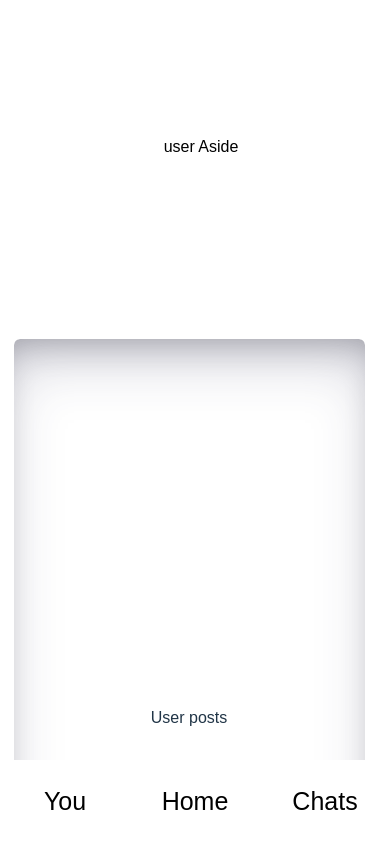
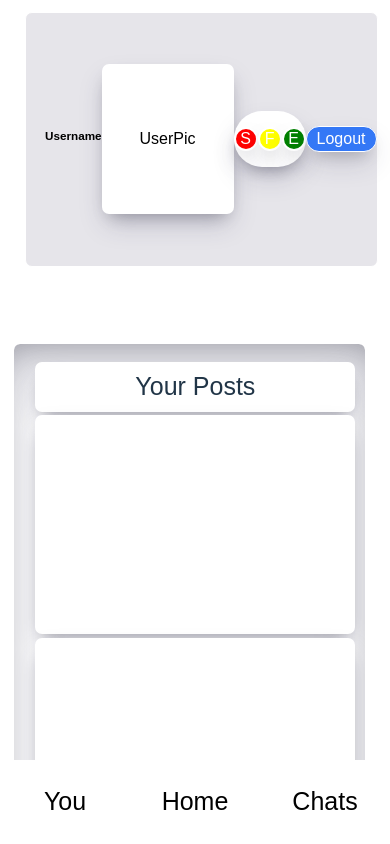
Before and after one commit to GundogCodes/GoodForum., a React (Vite) app: page /user/1 in a window 390 px wide. Built offline with nearby package versions, Linux system fonts and the light colour scheme.

Commit message:
added more basics to userPage added a lot of nesessary components and pages

```diff
--- a/src/components/HomePosts/HomePosts.module.scss
+++ b/src/components/HomePosts/HomePosts.module.scss
@@ -41,6 +41,7 @@
             color: black;
             border: solid white 1px;
             box-shadow: rgba(50, 50, 93, 0.25) 0px 13px 27px -5px, rgba(0, 0, 0, 0.3) 0px 8px 16px -8px;
+            animation: fadeIn 2s;
         }
     }
    }
--- /dev/null
+++ b/src/components/Logout/Logout.jsx
@@ -0,0 +1,8 @@
+import styles from './Logout.module.scss'
+export default function Logout(){
+    return(
+        <div className={styles.Logout}>
+            Logout
+        </div>
+    )
+}
--- /dev/null
+++ b/src/components/Logout/Logout.module.scss
@@ -0,0 +1,24 @@
+.Logout{
+    top: 10vh;
+    background-color: rgb(52,120,246);
+    color: white;
+    border:  solid white 1px;
+    border-radius: 50px;
+    padding-left: 10px;
+    padding-right: 10px;
+    box-shadow: rgba(50, 50, 93, 0.25) 0px 13px 27px -5px, rgba(0, 0, 0, 0.3) 0px 8px 16px -8px;
+
+}
+
+.Logout:hover{
+    transition: 1s;
+    padding-left: 15px;
+    padding-bottom: 2px;
+    padding-top: 2px;
+    padding-right: 15px;
+}
+@media(max-width:900px){
+    .Logout{
+
+    }
+}
--- a/src/components/NavBar/NavBar.module.scss
+++ b/src/components/NavBar/NavBar.module.scss
@@ -25,6 +25,7 @@
             flex-direction: row;
             justify-content: center;
             display: flex;
+            color: white;
 
         }
     }
--- a/src/components/UserAside/UserAside.jsx
+++ b/src/components/UserAside/UserAside.jsx
@@ -1,9 +1,18 @@
 import styles from './UserAside.module.scss'
-
+import Logout from '../Logout/Logout'
 export default function UserAside(){
     return(
         <div  className={styles.UserAside}>
-        user Aside
+            <h1>Username</h1>
+            <header className={styles.userPic}>
+                UserPic
+            </header>
+            <section className={styles.controlPanel}>
+                <p className={styles.setting}>S</p>
+                <p className={styles.friends}>F</p>
+                <p className={styles.edit}>E</p>
+            </section>
+            <Logout/>
         </div>
     )
 }
--- a/src/components/UserAside/UserAside.module.scss
+++ b/src/components/UserAside/UserAside.module.scss
@@ -2,18 +2,67 @@
     position: absolute;
     margin-top: 10vmin;
     left: 5vw;
-    width: 20vw;
+    width: 18vw;
     height: 90vh;
     display: flex;
     flex-direction: column;
     color: black;
-    justify-content: center;
+    justify-content: space-evenly;
     align-items: center;
     border: solid 1px white;
     animation: fadeIn 0.5s;
     margin:5px;
+    background-color: rgb(230,229,234);
+    border-radius: 7px;
+    h1{
+        position: relative;
+        color: black;
+    }
+    .userPic{
+        background-color: white;
+        display: flex;
+        justify-content: center;
+        align-items: center;
+        box-shadow: rgba(50, 50, 93, 0.25) 0px 13px 27px -5px, rgba(0, 0, 0, 0.3) 0px 8px 16px -8px;
+        width: 15vw;
+        height: 15vw;
+        border-radius: 7px;
+    }
+
+    .controlPanel{
+        box-shadow: rgba(50, 50, 93, 0.25) 0px 13px 27px -5px, rgba(0, 0, 0, 0.3) 0px 8px 16px -8px;
+        display: flex;
+        justify-content: space-around;
+        width: 15vw;
+        border-radius: 50px;
 
 
+        p{
+            border: solid 2px white;
+            color: white;
+            display: flex;
+            justify-content: center;
+            align-items: center;
+            border-radius: 50px;
+
+            width: 2vw;
+            height: 2vw;
+        }
+        .setting{
+            background-color: rgb(236,106,94);
+        }
+        .friends{
+            background-color: rgb(244,191,79);
+        }
+        .edit{
+            background-color: rgb(99,200,85);
+
+        }
+        .setting:hover, .friends:hover, .edit:hover{
+            transition: 0.5s;
+            padding: 1px;
+        }
+    }
 }
 
 @keyframes fadeIn {
@@ -24,14 +73,54 @@
 @media (max-width:900px) {
     .UserAside{
     position: absolute;
-    margin-top: 5vmin;
-    left: 5vw;
+    margin-top: 3vmin;
     width: 90vw;
     height: 30vh;
     display: flex;
-    flex-direction: column;
-    color: black;
-    justify-content: center;
+    flex-direction: row;
+    justify-content: space-evenly;
     align-items: center;
+    background-color: rgb(230,229,234);
+    border-radius: 7px;
+    h1{
+        font-size: 3vmin;
+        width: 15vw;
+        display: flex;
+    }
+    .userPic{
+        box-shadow: rgba(50, 50, 93, 0.25) 0px 13px 27px -5px, rgba(0, 0, 0, 0.3) 0px 8px 16px -8px;
+        width: 150px;
+
+        height: 150px;
+        border-radius: 7px;
+    }
+
+    .controlPanel{
+        box-shadow: rgba(50, 50, 93, 0.25) 0px 13px 27px -5px, rgba(0, 0, 0, 0.3) 0px 8px 16px -8px;
+        border-radius: 50px;
+        width: 20vw;
+        background-color: white;
+        p{
+            width: 20px;
+            height: 20px;
+            color: white;
+            display: flex;
+            justify-content: center;
+            align-items: center;
+            border-radius: 50px;
+            box-shadow: rgba(50, 50, 93, 0.25) 0px 13px 27px -5px, rgba(0, 0, 0, 0.3) 0px 8px 16px -8px;
+
+        }
+        .setting{
+            background-color: red;
+        }
+        .friends{
+            background-color: yellow;
+        }
+        .edit{
+            background-color: green;
+
+        }
+    }
     }
 }
--- a/src/components/UserPosts/UserPosts.jsx
+++ b/src/components/UserPosts/UserPosts.jsx
@@ -3,7 +3,16 @@ import styles from './UserPosts.module.scss'
 export default function UserPosts(){
     return(
         <div className={styles.UserPosts}>
-            User posts
+            <ul>
+                <li className={styles.yourPosts}>Your Posts</li>
+                <li></li>
+                <li></li>
+                <li></li>
+                <li></li>
+                <li></li>
+                <li></li>
+            </ul>
+
         </div>
     )
 }
--- a/src/components/UserPosts/UserPosts.module.scss
+++ b/src/components/UserPosts/UserPosts.module.scss
@@ -1,19 +1,41 @@
 .UserPosts{
 
     position: absolute;
-    margin-top: 10vmin;
     right: 5vw;
     width: 70vw;
     height: 90vh;
     display: flex;
     flex-direction: column;
     align-items: center;
-    justify-content: center;
     border: solid 1px white;
     box-shadow: rgba(50, 50, 93, 0.25) 0px 30px 60px -12px inset, rgba(0, 0, 0, 0.3) 0px 18px 36px -18px inset;
     margin: 5px;
     animation: fadeIn 0.5s;
     border-radius: 7px;
+    overflow-y: scroll;
+    ul{
+
+        list-style-type: none;
+        display: flex;
+        flex-direction: column;
+        justify-content: flex-start;
+
+        width: 65vw;
+        .yourPosts{
+            display: flex;
+            justify-content: center;
+            align-items: center;
+            font-size: 25px;
+            height: 10vh;
+        }
+        li{
+            border-radius: 7px;
+            height: 50vh;
+            margin: 5px;
+            background-color: white;
+            box-shadow: rgba(50, 50, 93, 0.25) 0px 13px 27px -5px, rgba(0, 0, 0, 0.3) 0px 8px 16px -8px;
+        }
+    }
 }
 @keyframes fadeIn {
     0% { opacity: 0; }
@@ -22,14 +44,39 @@
 
 @media (max-width:900px) {
     .UserPosts{
-
         position: absolute;
-        margin-top: 40vh;
+        top: 40vh;
         width: 90vw;
-        height: 90vh;
+        height: 100vh;
         display: flex;
         flex-direction: column;
         align-items: center;
-        justify-content: center;
+        justify-content: flex-start;
+
+        ul{
+            padding-right: 7vmin;
+            display: flex;
+            justify-content: flex-start;
+            flex-direction: column;
+            align-items: center;
+            list-style-type: none;
+            .yourPosts{
+                justify-self: flex-start;
+                width: 80vw;
+                height: 5vh;
+            }
+            li{
+                padding: 1vmin;
+                display: flex;
+                flex-direction: column;
+                align-items: center;
+                width: 80vw;
+                height: 25vh;
+                margin: 0.5vmin;
+
+                box-shadow: rgba(50, 50, 93, 0.25) 0px 13px 27px -5px, rgba(0, 0, 0, 0.3) 0px 8px 16px -8px;
+
+            }
+        }
     }
 }
--- a/src/pages/UserPage/UserPage.module.scss
+++ b/src/pages/UserPage/UserPage.module.scss
@@ -12,6 +12,7 @@
     background-size: cover;
     overflow-y: scroll;
 
+
 }
 
 
```
Also changed, not shown: src/components/Post/Post.jsx (added, +8 -0 lines), src/components/Post/Post.module.scss (added).
